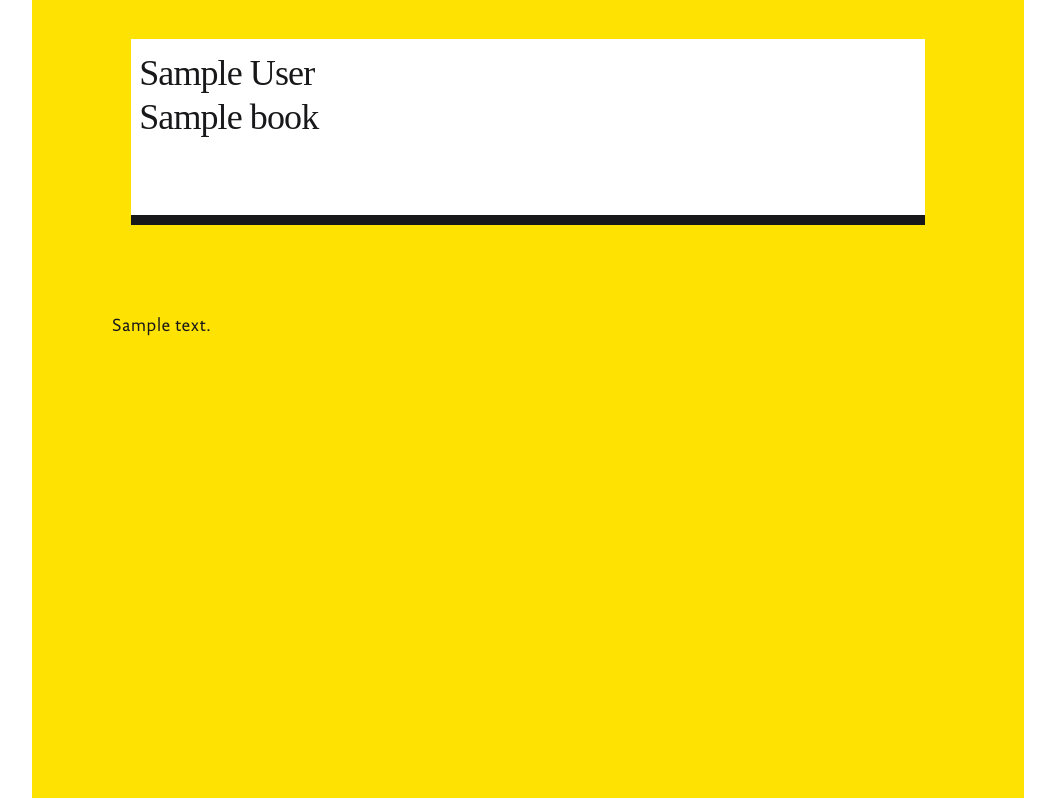
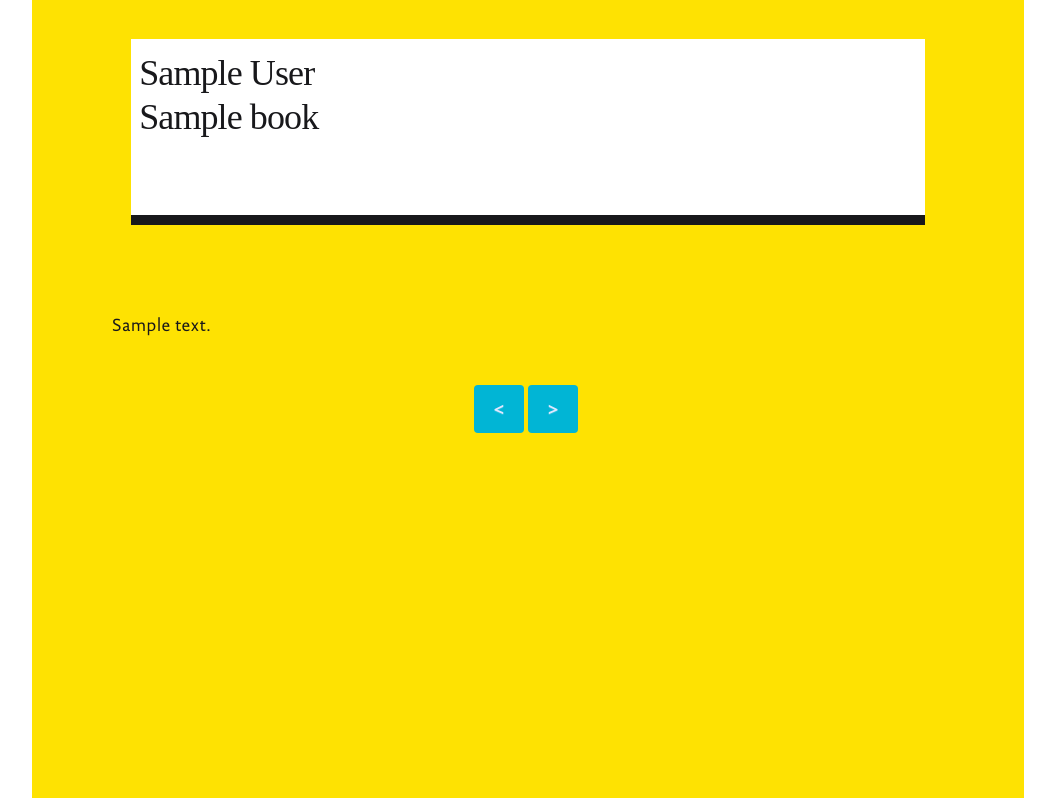
Before and after one commit to lukasz-pudlo/grasp, a Django app: page /books/1 in a window 1280 px wide. Shown: the part 121-919 px from the top of the page, without its empty margins (112-1167 px from the left). Run offline with Django 5.2, Linux system fonts and the light colour scheme; a user stored in the database is signed in; tables that the repository leaves empty hold one stand-in row (values such as "Sample post"); style sheets or scripts are compiled from the project's sources; some web fonts are replaced.

Commit message:
Add two buttons underneath text fragment

```diff
--- a/templates/book_detail.html
+++ b/templates/book_detail.html
@@ -25,6 +25,14 @@
                     {{ fragment.text }}
                 </p>
             </div>
+            <div class="flex justify-center mt-10 mb-10">
+                <button class="btn btn-primary btn-lg inline-flex items-center mr-1 bg-reclam-blue">
+                    <
+                </button>
+                <button class="btn btn-primary btn-lg inline-flex items-center mr-1 bg-reclam-blue">
+                    >
+                </button>
+            </div>
             {% endfor %}
         </div>
     </article>
```
